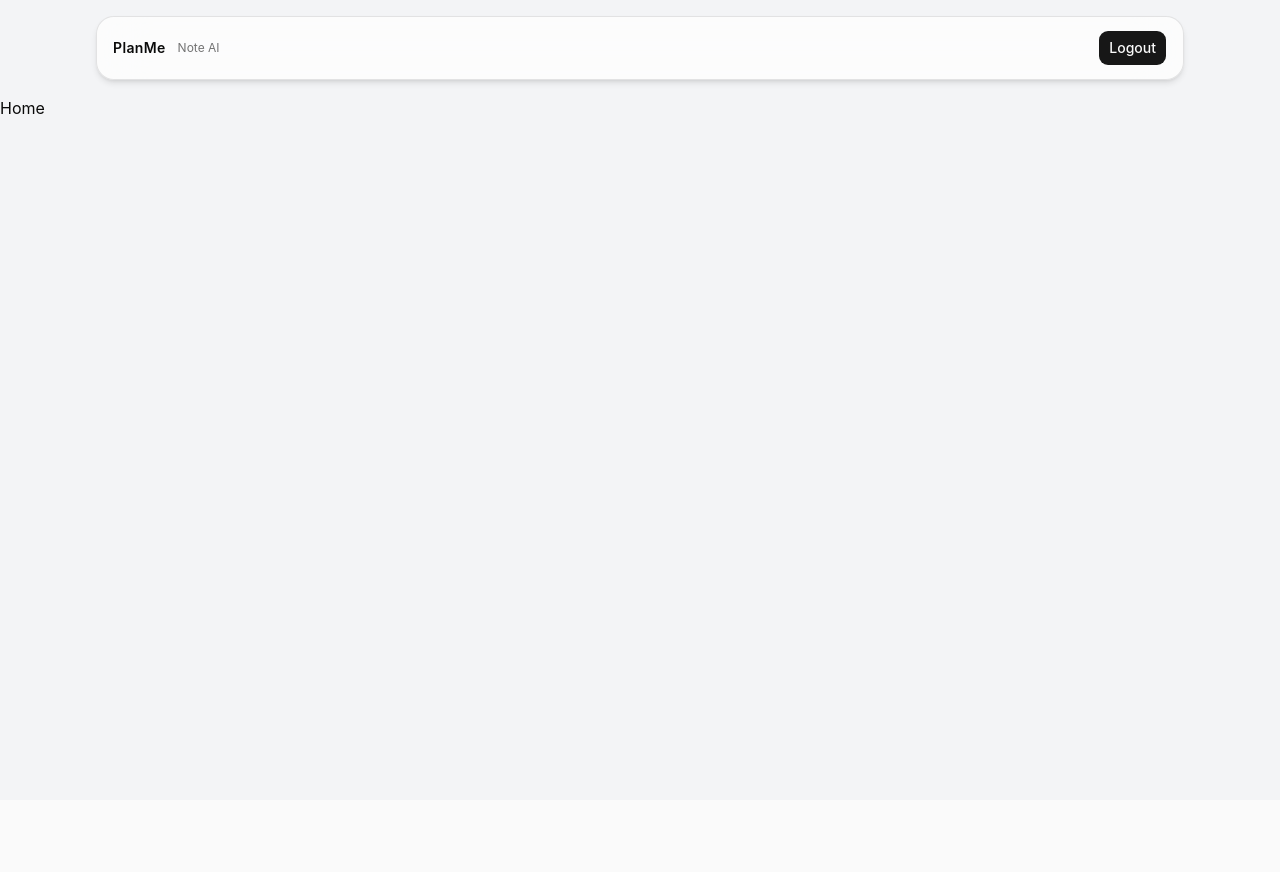
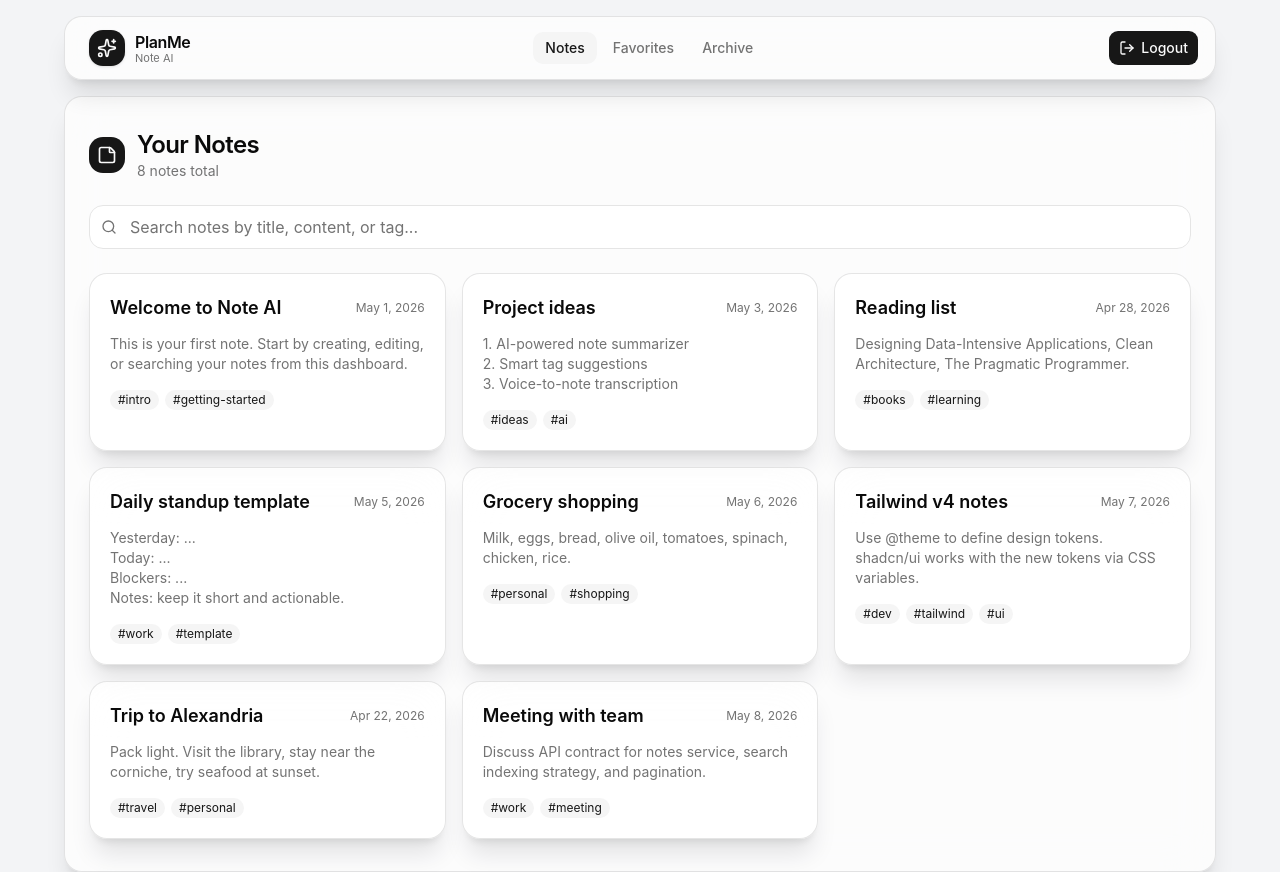
Before and after one commit to ali-elmuzayan/note-ai-laravel-react, a React (Vite) app in the folder client/: page / in a window 1280 px wide. Before the commit the page ends 800 px from the top, so only its background shows below. Built offline with nearby package versions, Linux system fonts and the light colour scheme.

Commit message:
implement hte home page layout

```diff
--- /dev/null
+++ b/client/src/components/NoteCard.tsx
@@ -0,0 +1,31 @@
+import type { Note } from "@/lib/demoNotes";
+import { GlassCard } from "./common/GlassCard";
+import { formatDate } from "@/lib/helper";
+
+const NoteCard = ({ note }: { note: Note }) => (
+  <GlassCard className="p-5 flex flex-col gap-3 hover:shadow-2xl transition-shadow cursor-pointer">
+    <div className="flex-between">
+      <h3 className="font-semibold text-lg line-clamp-1">{note.title}</h3>
+      <span className="text-xs text-muted-foreground shrink-0">
+        {formatDate(note.updatedAt)}
+      </span>
+    </div>
+    <p className="text-sm text-muted-foreground whitespace-pre-line line-clamp-4">
+      {note.content}
+    </p>
+    {note.tags.length > 0 && (
+      <div className="flex flex-wrap gap-1.5 pt-1">
+        {note.tags.map((tag) => (
+          <span
+            key={tag}
+            className="text-xs px-2 py-0.5 rounded-full bg-secondary text-secondary-foreground"
+          >
+            #{tag}
+          </span>
+        ))}
+      </div>
+    )}
+  </GlassCard>
+);
+
+export default NoteCard;
--- /dev/null
+++ b/client/src/components/NotesList.tsx
@@ -0,0 +1,26 @@
+import { GlassCard } from "./common/GlassCard";
+import NoteCard from "./NoteCard";
+import { type Note } from "../types";
+
+const NotesList = ({ notes }: { notes: Note[] }) => {
+  return (
+    <div>
+      {notes.length === 0 ? (
+        <GlassCard className="p-10 text-center">
+          <p className="text-base font-medium">No notes found</p>
+          <p className="text-sm text-muted-foreground mt-1">
+            Try a different search term.
+          </p>
+        </GlassCard>
+      ) : (
+        <div className="grid grid-cols-1 sm:grid-cols-2 lg:grid-cols-3 gap-4">
+          {notes.map((note) => (
+            <NoteCard key={note.id} note={note} />
+          ))}
+        </div>
+      )}
+    </div>
+  );
+};
+
+export default NotesList;
--- a/client/src/layouts/AppLayout.tsx
+++ b/client/src/layouts/AppLayout.tsx
@@ -5,7 +5,7 @@ const AppLayout = () => {
   return (
     <div className="w-full min-h-screen bg-gray-100">
       <Header />
-      <main>
+      <main className="px-4">
         <Outlet />
       </main>
     </div>
--- a/client/src/layouts/components/Header.tsx
+++ b/client/src/layouts/components/Header.tsx
@@ -1,29 +1,70 @@
 import { Button } from "@/components/ui/button";
-import { Link } from "react-router";
+import { LogOut, Sparkles } from "lucide-react";
+import { Link, NavLink } from "react-router";
+
+const navLinks = [
+  { to: "/", label: "Notes", end: true },
+  { to: "/favorites", label: "Favorites" },
+  { to: "/archive", label: "Archive" },
+];
 
 const Header = () => {
   return (
-    <header className="w-full sticky top-0 z-50">
-      <div className="max-w-6xl mx-auto py-4 px-4 sm:px-6 lg:px-8">
+    <header className="w-full sticky top-0 z-50 py-4 px-4">
+      <div className=" max-w-6xl mx-auto ">
         {/* glass card */}
-        <div className="glass-card h-16 shadow-md flex-between px-4">
-          {/* Logo  */}
-          <div className="flex items-center gap-3">
-            <Link
-              to="/"
-              className="text-sm font-semibold tracking-wide"
-              role="button"
+        <div className="glass-card h-16 flex-between pl-4 pr-2 sm:pl-6 sm:pr-4">
+          {/* Brand */}
+          <Link
+            to="/"
+            className="flex items-center gap-2.5 group no-underline"
+            aria-label="PlanMe home"
+          >
+            <span className="flex items-center justify-center w-9 h-9 rounded-xl bg-primary text-primary-foreground shadow-sm transition-transform group-hover:scale-105">
+              <Sparkles className="w-5 h-5" />
+            </span>
+            <span className="flex flex-col leading-tight">
+              <span className="text-base font-semibold tracking-tight">
+                PlanMe
+              </span>
+              <span className="hidden sm:inline text-[11px] text-muted-foreground -mt-0.5">
+                Note AI
+              </span>
+            </span>
+          </Link>
+
+          {/* Nav */}
+          <nav className="hidden md:flex items-center gap-1">
+            {navLinks.map((link) => (
+              <NavLink
+                key={link.to}
+                to={link.to}
+                end={link.end}
+                className={({ isActive }) =>
+                  `px-3 py-1.5 rounded-lg text-sm font-medium no-underline transition-colors ${
+                    isActive
+                      ? "bg-secondary text-secondary-foreground"
+                      : "text-muted-foreground hover:text-foreground hover:bg-secondary/60"
+                  }`
+                }
+              >
+                {link.label}
+              </NavLink>
+            ))}
+          </nav>
+
+          {/* Actions */}
+          <div className="flex items-center gap-2">
+            <Button
+              variant="default"
+              size="sm"
+              onClick={() => alert("Logout")}
+              className="md:h-9 md:px-2.5 md:gap-1.5 md:rounded-lg md:text-sm md:[&_svg:not([class*='size-'])]:size-4"
             >
-              PlanMe
-            </Link>
-            <p className="hidden text-xs text-muted-foreground sm:inline">
-              Note AI
-            </p>
+              <LogOut />
+              <span className="hidden sm:inline">Logout</span>
+            </Button>
           </div>
-
-          <Button variant="default" size="lg" onClick={() => alert("Logout")}>
-            Logout
-          </Button>
         </div>
       </div>
     </header>
--- /dev/null
+++ b/client/src/lib/demoNotes.ts
@@ -0,0 +1,67 @@
+import type { Note } from "@/types";
+
+export const demoNotes: Note[] = [
+  {
+    id: "n1",
+    title: "Welcome to Note AI",
+    content:
+      "This is your first note. Start by creating, editing, or searching your notes from this dashboard.",
+    tags: ["intro", "getting-started"],
+    updatedAt: "2026-05-01T10:15:00.000Z",
+  },
+  {
+    id: "n2",
+    title: "Project ideas",
+    content:
+      "1. AI-powered note summarizer\n2. Smart tag suggestions\n3. Voice-to-note transcription",
+    tags: ["ideas", "ai"],
+    updatedAt: "2026-05-03T08:45:00.000Z",
+  },
+  {
+    id: "n3",
+    title: "Reading list",
+    content:
+      "Designing Data-Intensive Applications, Clean Architecture, The Pragmatic Programmer.",
+    tags: ["books", "learning"],
+    updatedAt: "2026-04-28T19:22:00.000Z",
+  },
+  {
+    id: "n4",
+    title: "Daily standup template",
+    content:
+      "Yesterday: ...\nToday: ...\nBlockers: ...\nNotes: keep it short and actionable.",
+    tags: ["work", "template"],
+    updatedAt: "2026-05-05T07:00:00.000Z",
+  },
+  {
+    id: "n5",
+    title: "Grocery shopping",
+    content: "Milk, eggs, bread, olive oil, tomatoes, spinach, chicken, rice.",
+    tags: ["personal", "shopping"],
+    updatedAt: "2026-05-06T17:30:00.000Z",
+  },
+  {
+    id: "n6",
+    title: "Tailwind v4 notes",
+    content:
+      "Use @theme to define design tokens. shadcn/ui works with the new tokens via CSS variables.",
+    tags: ["dev", "tailwind", "ui"],
+    updatedAt: "2026-05-07T12:10:00.000Z",
+  },
+  {
+    id: "n7",
+    title: "Trip to Alexandria",
+    content:
+      "Pack light. Visit the library, stay near the corniche, try seafood at sunset.",
+    tags: ["travel", "personal"],
+    updatedAt: "2026-04-22T14:05:00.000Z",
+  },
+  {
+    id: "n8",
+    title: "Meeting with team",
+    content:
+      "Discuss API contract for notes service, search indexing strategy, and pagination.",
+    tags: ["work", "meeting"],
+    updatedAt: "2026-05-08T09:00:00.000Z",
+  },
+];
--- /dev/null
+++ b/client/src/lib/helper.ts
@@ -0,0 +1,7 @@
+export const formatDate = (iso: string) => {
+  return new Date(iso).toLocaleDateString(undefined, {
+    year: "numeric",
+    month: "short",
+    day: "numeric",
+  });
+};
--- a/client/src/main.tsx
+++ b/client/src/main.tsx
@@ -5,6 +5,7 @@ import { BrowserRouter, Route, Routes } from "react-router";
 import AppLayout from "./layouts/AppLayout";
 import AuthGuard from "./components/AuthGuard";
 import AuthLayout from "./layouts/AuthLayout";
+import Home from "./pages/Home";
 
 createRoot(document.getElementById("root")!).render(
   <StrictMode>
@@ -19,7 +20,7 @@ createRoot(document.getElementById("root")!).render(
         {/* The Application With Protected routes  */}
         <Route element={<AuthGuard />}>
           <Route path="/" element={<AppLayout />}>
-            <Route index element={<div>Home</div>} />
+            <Route index element={<Home />} />
           </Route>
         </Route>
 
--- a/client/src/pages/Home/index.tsx
+++ b/client/src/pages/Home/index.tsx
@@ -1,8 +1,75 @@
+import { useMemo, useState } from "react";
+import { Search, StickyNote, X } from "lucide-react";
+import { demoNotes } from "@/lib/demoNotes";
+import GlassCard from "@/components/common/GlassCard";
+import NotesList from "@/components/NotesList";
 
-const index = () => {
+const Home = () => {
+  const [query, setQuery] = useState("");
+
+  const filteredNotes = useMemo(() => {
+    const q = query.trim().toLowerCase();
+    if (!q) return demoNotes;
+    return demoNotes.filter((n) => {
+      return (
+        n.title.toLowerCase().includes(q) ||
+        n.content.toLowerCase().includes(q) ||
+        n.tags.some((t) => t.toLowerCase().includes(q))
+      );
+    });
+  }, [query]);
+
   return (
-    <div>index</div>
-  )
-}
+    <GlassCard className="max-w-6xl mx-auto px-4 sm:px-6 py-8">
+      <header className="flex flex-col gap-2 mb-6">
+        <div className="flex-between flex-wrap">
+          <div className="flex items-center gap-3">
+            <div className="p-2 rounded-xl bg-primary text-primary-foreground">
+              <StickyNote className="w-5 h-5" />
+            </div>
+            <div>
+              <h1 className="text-2xl font-semibold tracking-tight">
+                Your Notes
+              </h1>
+              <p className="text-sm text-muted-foreground">
+                {demoNotes.length} {demoNotes.length === 1 ? "note" : "notes"}{" "}
+                total
+                {query && (
+                  <>
+                    {" "}
+                    &middot; {filteredNotes.length} matching{" "}
+                    <span className="font-medium">"{query}"</span>
+                  </>
+                )}
+              </p>
+            </div>
+          </div>
+        </div>
 
-export default index
+        <div className="relative mt-4">
+          <Search className="w-4 h-4 absolute left-3 top-1/2 -translate-y-1/2 text-muted-foreground pointer-events-none" />
+          <input
+            type="text"
+            value={query}
+            onChange={(e) => setQuery(e.target.value)}
+            placeholder="Search notes by title, content, or tag..."
+            className="w-full h-11 pl-10 pr-10 rounded-xl border border-border bg-card text-foreground placeholder:text-muted-foreground focus:outline-none focus:ring-2 focus:ring-ring/50"
+          />
+          {query && (
+            <button
+              type="button"
+              onClick={() => setQuery("")}
+              aria-label="Clear search"
+              className="absolute right-2 top-1/2 -translate-y-1/2 p-1.5 rounded-md text-muted-foreground hover:bg-secondary"
+            >
+              <X className="w-4 h-4" />
+            </button>
+          )}
+        </div>
+      </header>
+      <NotesList notes={filteredNotes} />
+    </GlassCard>
+  );
+};
+
+export default Home;
--- /dev/null
+++ b/client/src/types/index.ts
@@ -0,0 +1,7 @@
+export type Note = {
+  id: string;
+  title: string;
+  content: string;
+  tags: string[];
+  updatedAt: string; // ISO date
+};
```
